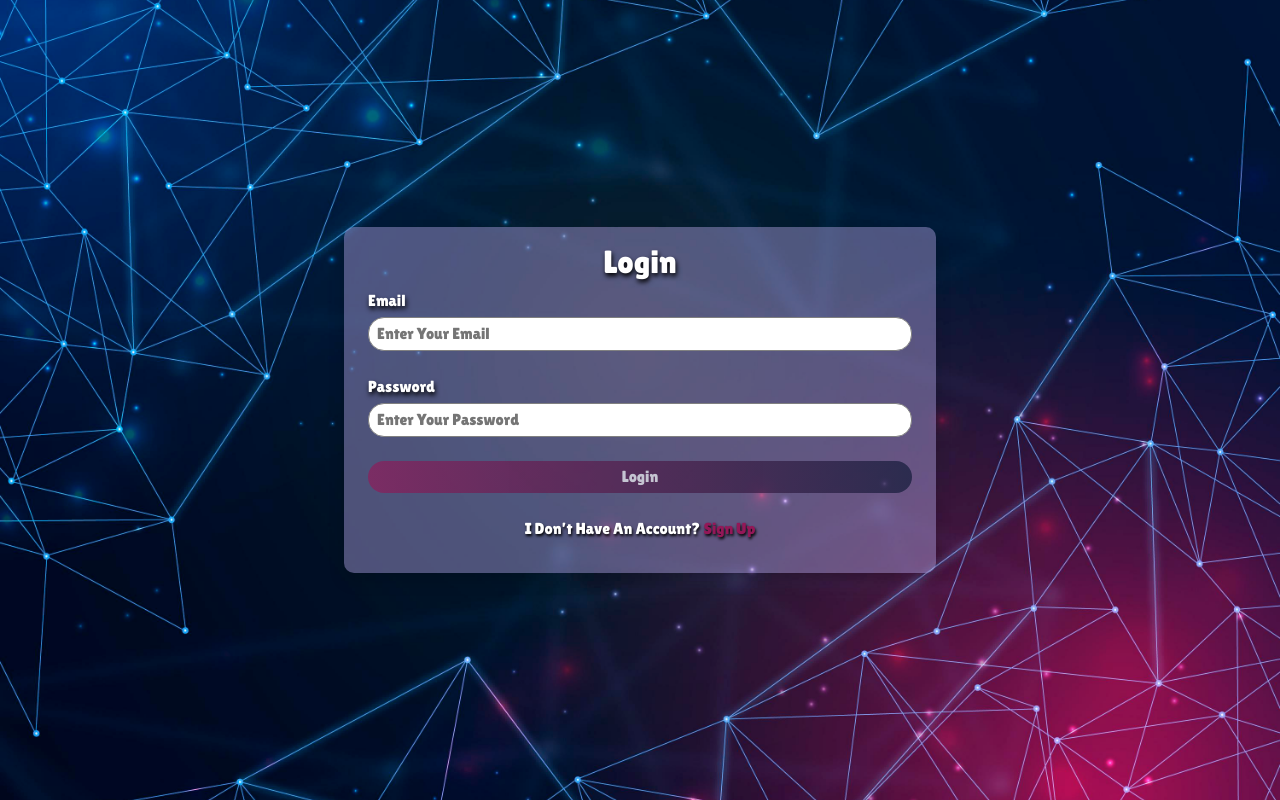
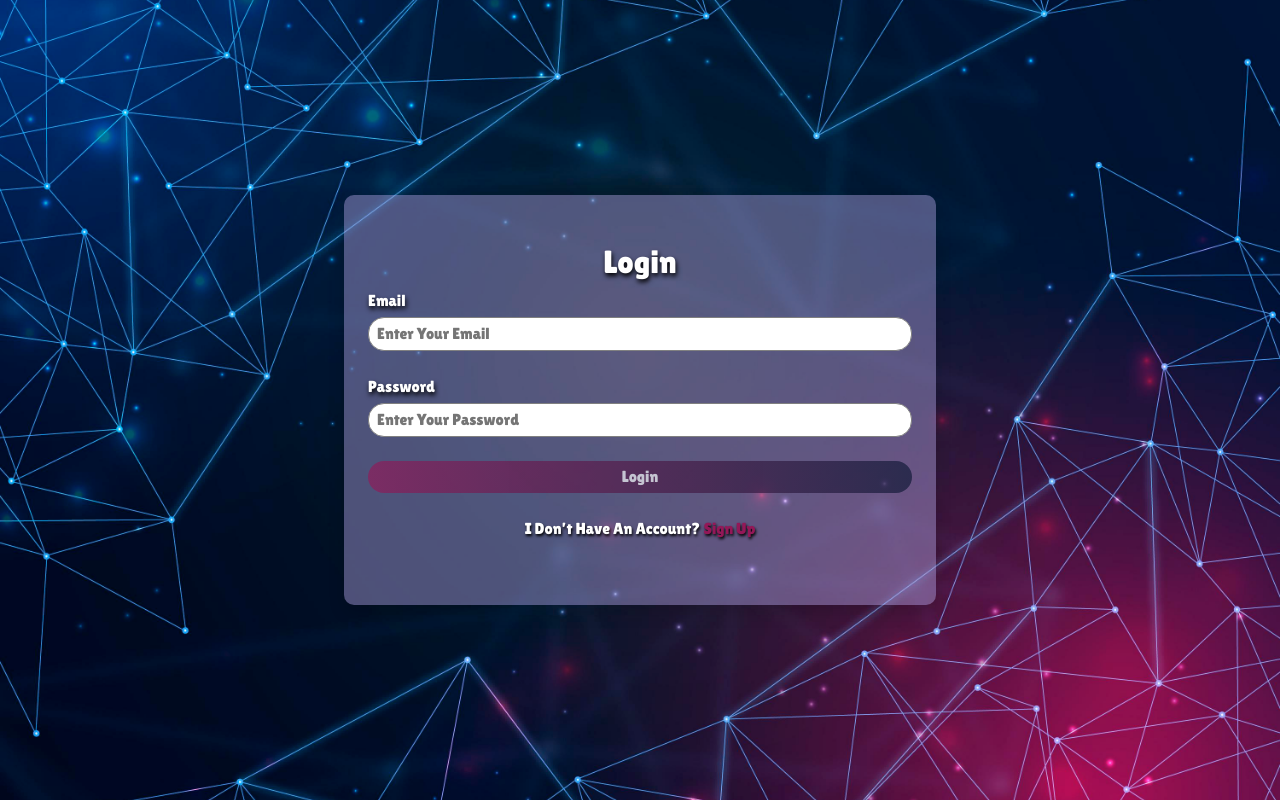
Before and after one commit to Loaynabill/locally, an Angular app: page /login in a window 1280 px wide. Built offline with nearby package versions, Linux system fonts and the light colour scheme; no server answers.

Commit message:
locally_store

```diff
--- a/src/app/user-module/login/login.component.css
+++ b/src/app/user-module/login/login.component.css
@@ -1,5 +1,5 @@
 section {
-    height: 100vh;
+   height: 100vh;
     display: flex;
     justify-content: center;
     align-items: center;
--- a/src/app/user-module/login/login.component.html
+++ b/src/app/user-module/login/login.component.html
@@ -1,6 +1,6 @@
 <section class="container-fluied px-lg-5 px-md-4 px-3 ">
     <div class="row h-100 w-100 justify-content-center align-items-center p-0 m-0">
-        <div class="login col-11 col-md-6 mx-auto py-3 px-4  shadow">
+        <div class="login col-11 col-md-6 mx-auto py-5 px-4  shadow">
             <h2 class="text-center">login</h2>
             <div>
                 <form #userForm="ngForm" (ngSubmit)="checkUser(userForm.value)">
```
